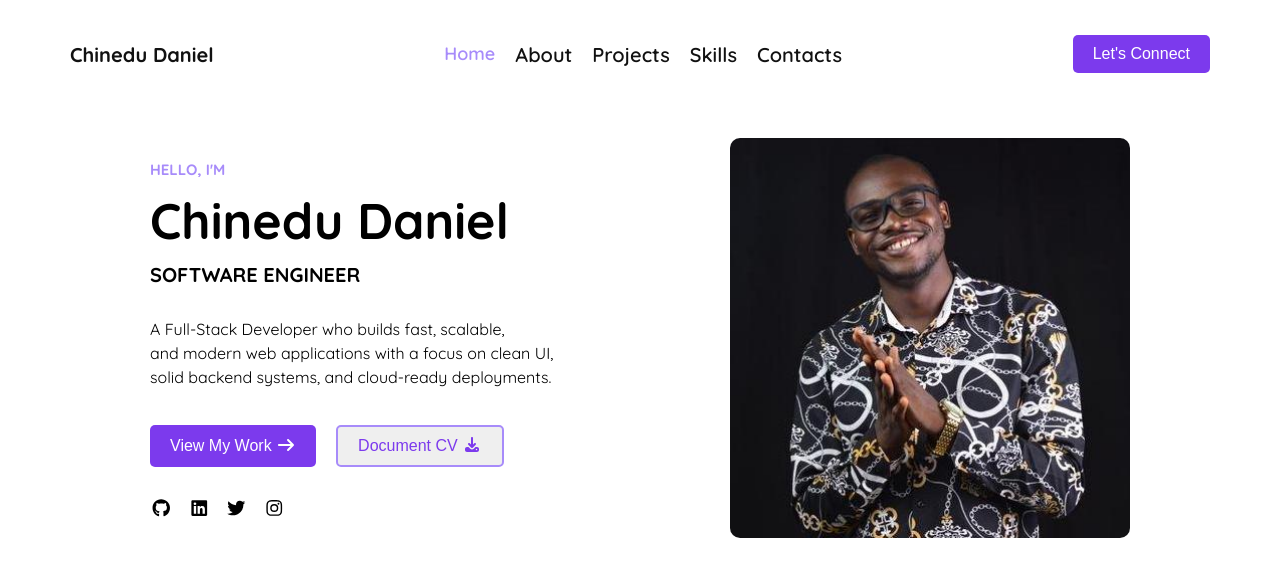
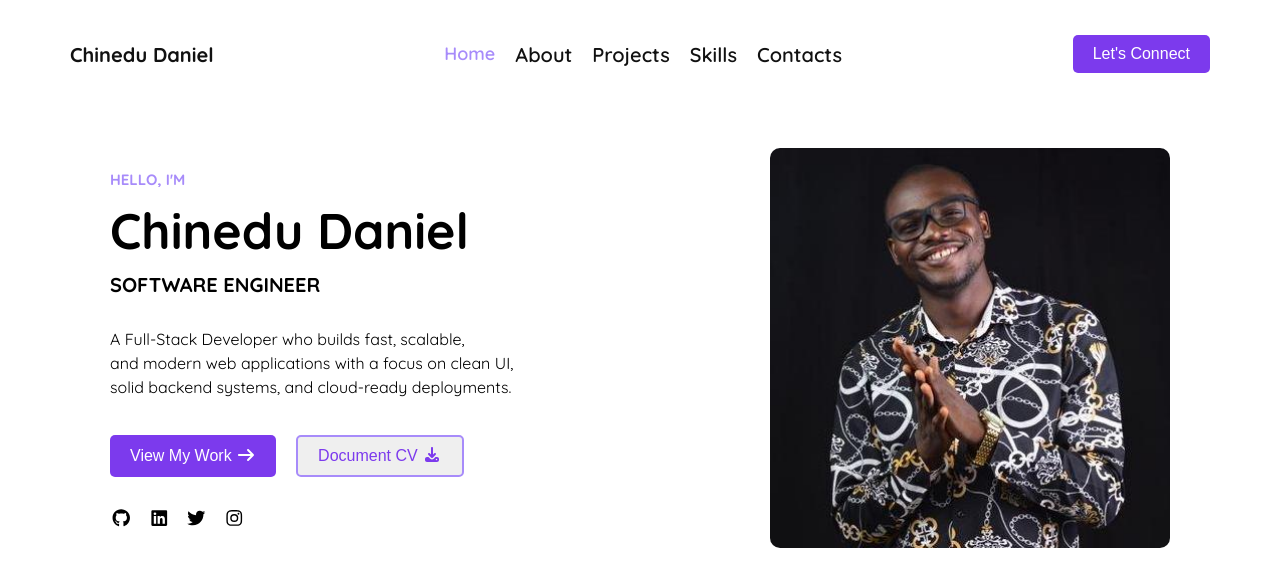
Before and after one commit to chinedu-daniel/my-portfolio, a React (Vite) app: page / in a window 1280 px wide. Shown: the top 586 px of the page. Built offline with nearby package versions, Linux system fonts and the light colour scheme.

Commit message:
added a hover feature to the anchor tags for social media

```diff
--- a/src/App.css
+++ b/src/App.css
@@ -62,7 +62,8 @@ section {
   display: flex;
   align-items: center;
   justify-content: space-between;
-  padding: 30px 150px;
+  padding: 30px 100px;
+  margin: 10px 10px 10px 10px;
 }
 
 /* .hero-text-container {
@@ -156,3 +157,7 @@ section {
   font-size: 18px;
   transition: 0.3s;
 }
+
+.hero-social-links a:hover {
+  color: var(--primary-color);
+}
```
